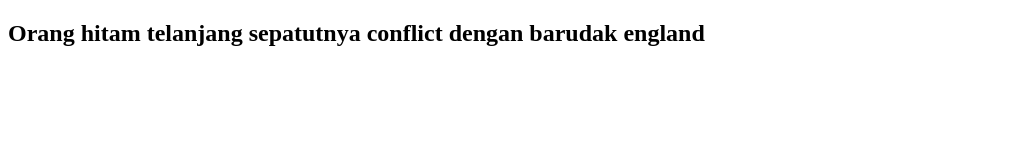
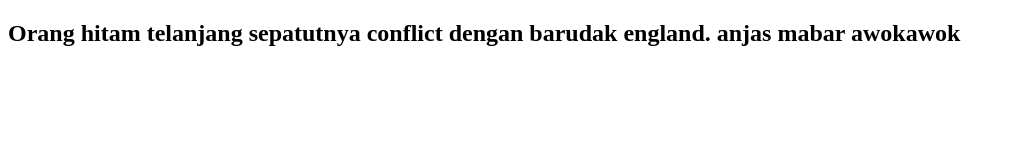
Before and after one commit to RNekoCloud/learn-conflict, a plain HTML site: page index.html in a window 1280 px wide. Shown: the whole page, without its empty margins (0-1014 px from the left). Drawn offline with Linux system fonts and the light colour scheme.

Commit message:
Update index.html

```diff
--- a/index.html
+++ b/index.html
@@ -8,7 +8,7 @@
   <body>
     <h2>
       <span>
-        Orang hitam telanjang sepatutnya conflict dengan barudak england
+        Orang hitam telanjang sepatutnya conflict dengan barudak england. anjas mabar awokawok
       </span>
     </h2>
   </body>
```
